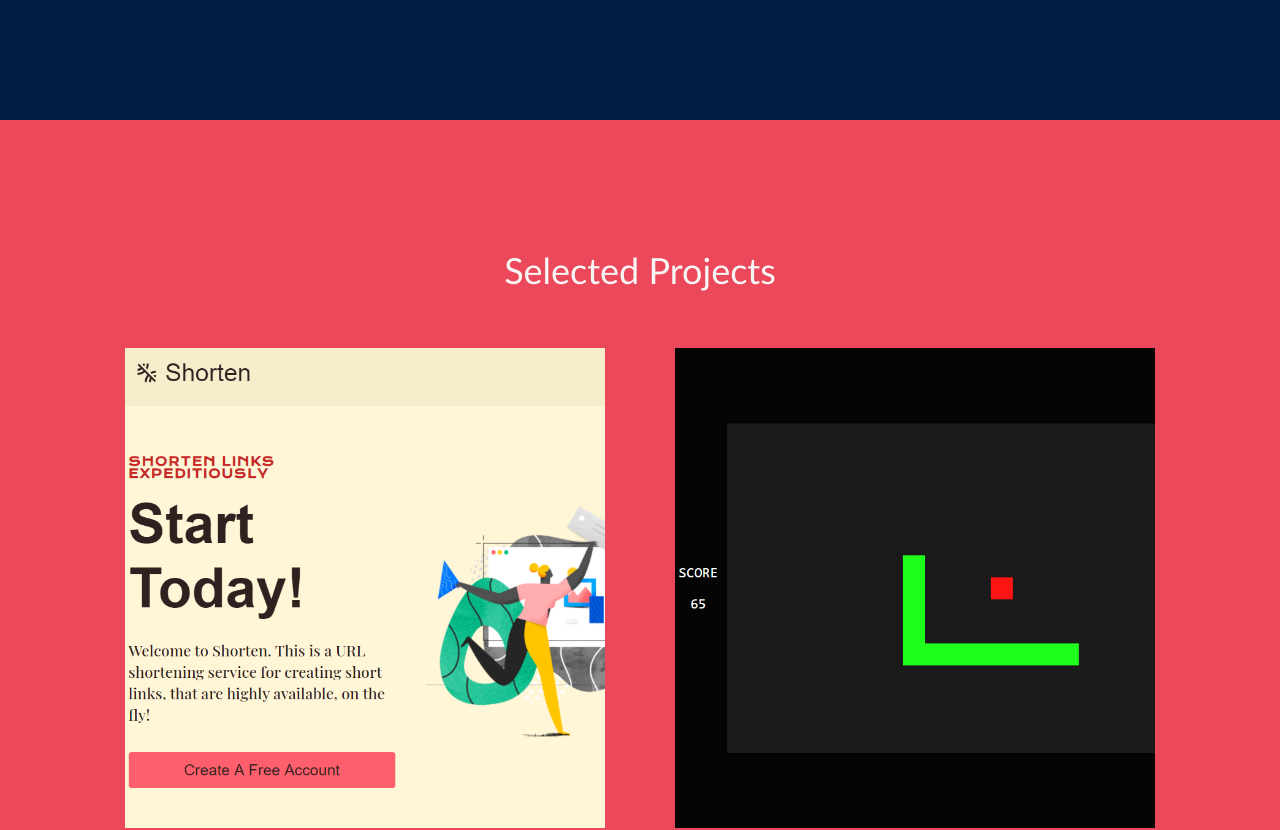
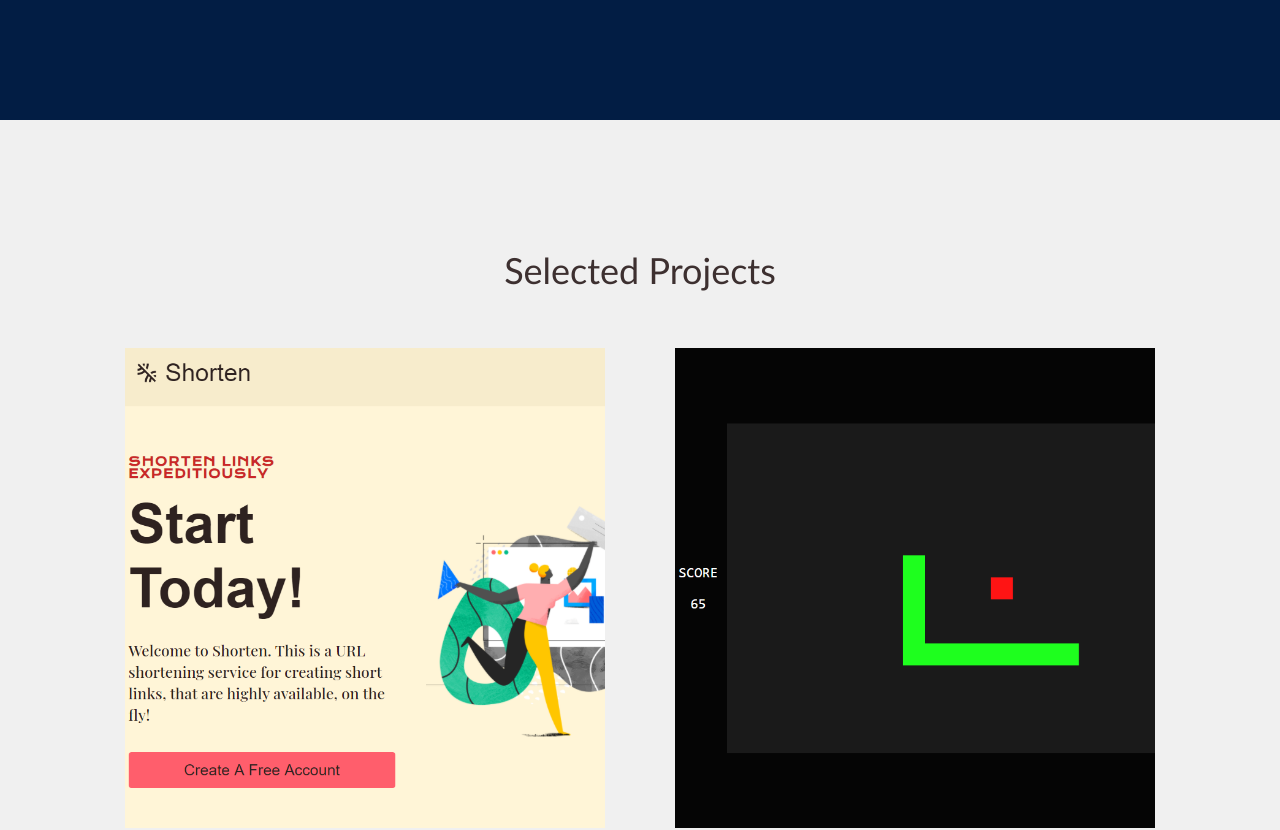
Before and after one commit to OsasAzamegbe/Portfolio-v1, a React (Create React App) app in the folder Client/: page / in a window 1280 px wide. Shown: the part 720-1550 px from the top of the page. Built offline with nearby package versions, Linux system fonts and the light colour scheme.

Commit message:
CHORE: changed colors

```diff
--- a/Client/src/App.css
+++ b/Client/src/App.css
@@ -1,9 +1,10 @@
 :root{
   --white: #fff;
-  --off-white: #f2f2f2;
+  --off-white: #f0f0f0;
   --background: #021d44;
   --primary: #f7f6f5;
-  --dark: #612a2a;
+  --dark: #3d3030;
+  /* --dark: #612a2a; */
   /* --accent-red: #f06969; */
   --accent-red: #ec485b;
   --red: #ff3e55;
--- a/Client/src/components/Section.css
+++ b/Client/src/components/Section.css
@@ -13,7 +13,8 @@
 }
 
 .red{
-    background-color: var(--accent-red);
+    background-color: var(--off-white);
+    color: var(--dark);
 }
 
 
--- a/Client/src/components/pages/Data.js
+++ b/Client/src/components/pages/Data.js
@@ -1,6 +1,6 @@
 const projectsProps = {
     id: "projects",
-    isDark: true,
+    isDark: false,
     isRed: true
 }
 
```
